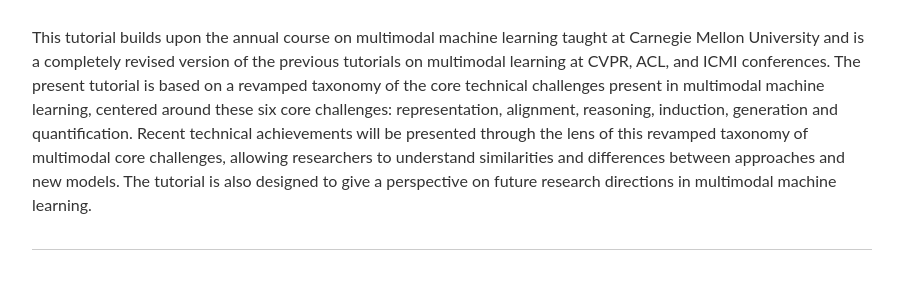
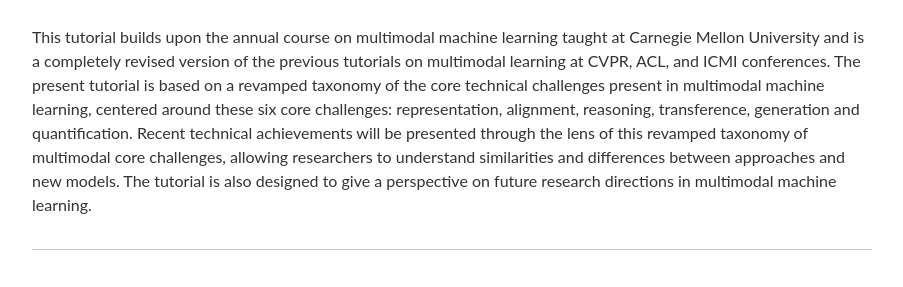
Before and after one commit to CMU-MultiComp-Lab/mmml-tutorial, a Jekyll site: the page cvpr2022/index.html, which Jekyll copies as it is, in a window 1280 px wide and 900 px high. Shown: the part 432-719 px from the top of the window, without its empty margins (188-1091 px from the left). Built offline with Jekyll 4.4.1, drawn with Linux system fonts in a browser that asks for light colours; nearby versions of some CDN libraries; comment, search, counter and statistics services are not loaded.

Commit message:
Update index.html

```diff
--- a/cvpr2022/index.html
+++ b/cvpr2022/index.html
@@ -82,7 +82,7 @@
        This tutorial builds upon the annual course on multimodal machine learning taught at Carnegie Mellon University
       and is a completely revised version of the previous tutorials on multimodal learning at CVPR, ACL, and ICMI conferences.
       The present tutorial is based on a revamped taxonomy of the core technical challenges present in multimodal machine learning,
-      centered around these six core challenges: representation, alignment, reasoning, induction, generation and quantification.
+      centered around these six core challenges: representation, alignment, reasoning, transference, generation and quantification.
       Recent technical achievements will be presented through the lens of this revamped taxonomy of multimodal core challenges,
       allowing researchers to understand similarities and differences between approaches and new models. The tutorial is also
       designed to give a perspective on future research directions in multimodal machine learning.
```
